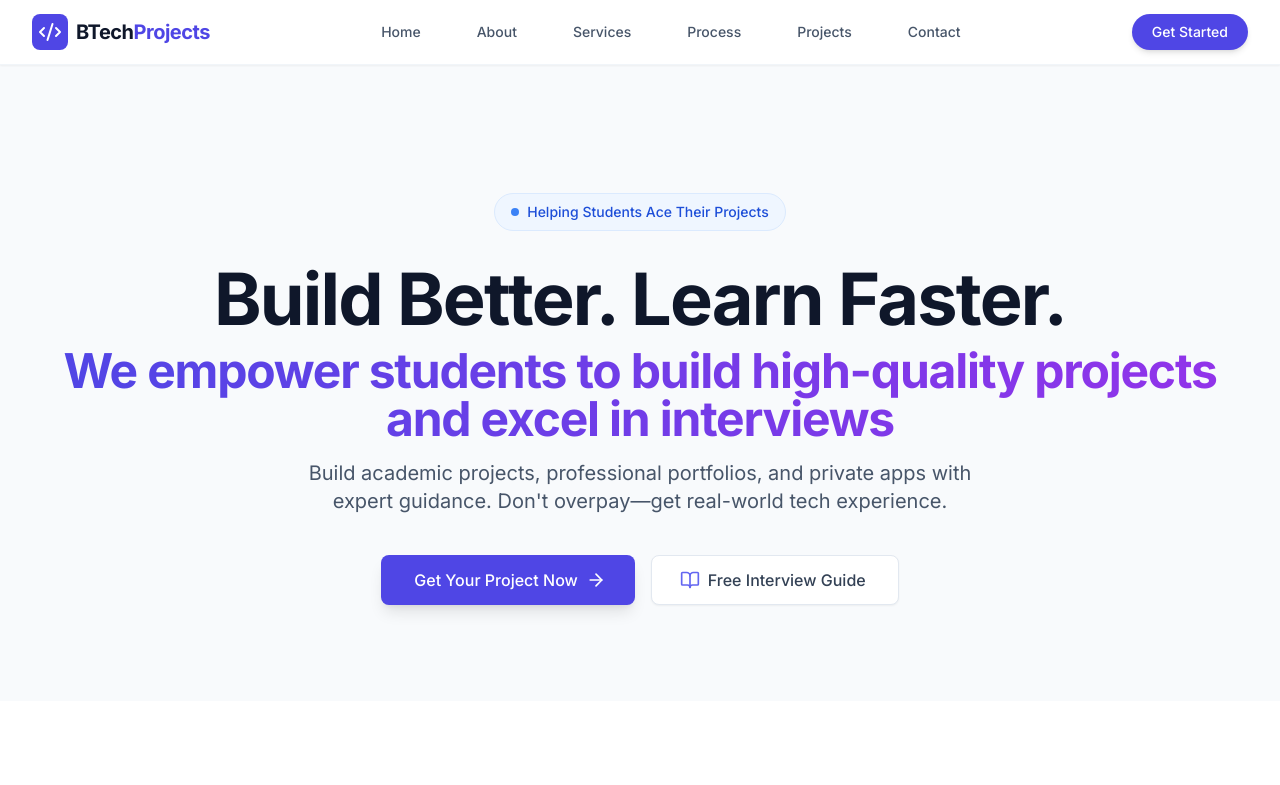
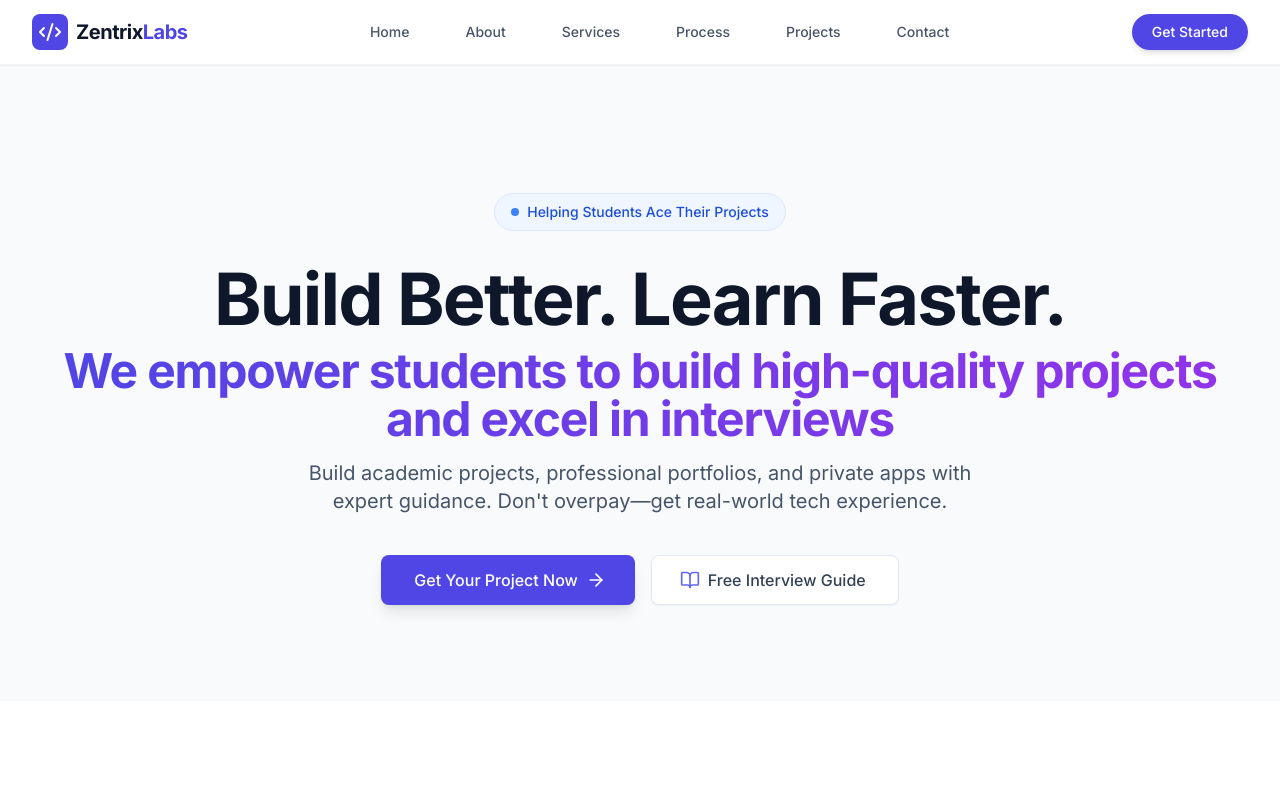
Before and after one commit to Abhilash-B3/BTech-Projects, a React (Vite) app: page / in a window 1280 px wide. Shown: the top 785 px of the page. Built offline with nearby package versions, Linux system fonts and the light colour scheme.

Commit message:
Rename 'BTech Projects' to 'Zentrix Labs'

```diff
--- a/src/components/Navbar.tsx
+++ b/src/components/Navbar.tsx
@@ -23,7 +23,7 @@
               <Code2 className="h-6 w-6 text-white" />
             </div>
             <span className="font-bold text-xl tracking-tight text-slate-900">
-              BTech<span className="text-indigo-600">Projects</span>
+              Zentrix<span className="text-indigo-600">Labs</span>
             </span>
           </div>
 
```
